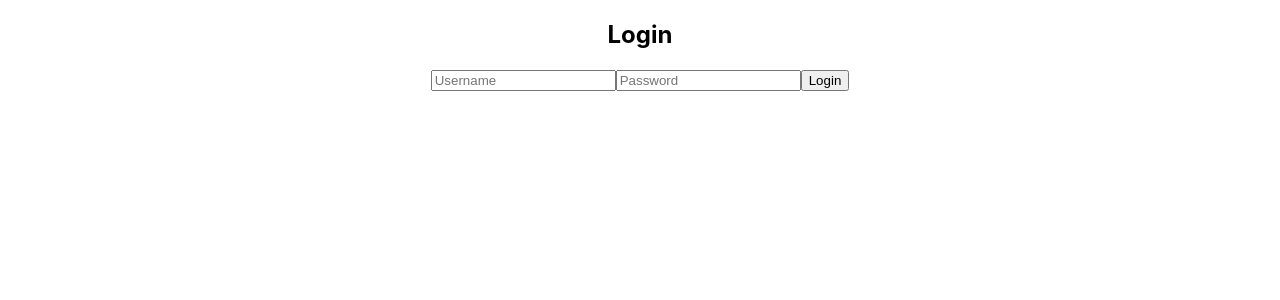
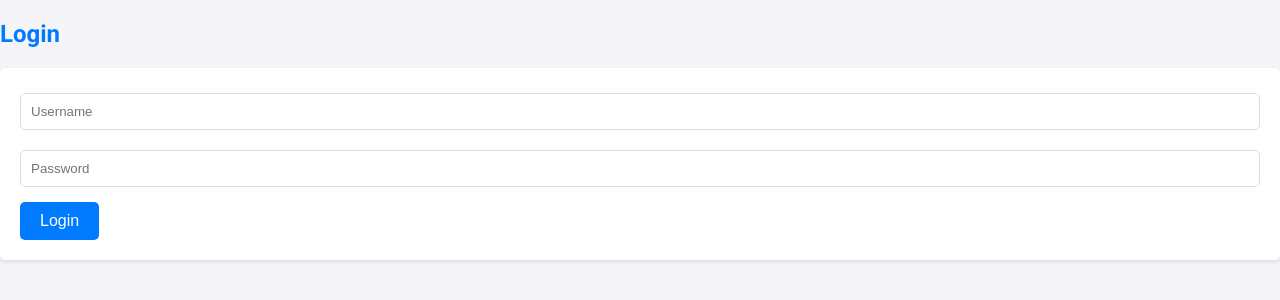
Before and after one commit to ANSHIKA010/Mini-loan-app, a React (Create React App) app in the folder web-app/: page /login in a window 1280 px wide. Shown: the top 300 px of the page. Built offline with nearby package versions, Linux system fonts and the light colour scheme.

Commit message:
added basic css

```diff
--- a/web-app/src/App.css
+++ b/web-app/src/App.css
@@ -1,41 +1,17 @@
-.App {
-  text-align: center;
+
+body {
+  font-family: 'Roboto', sans-serif;
+  background-color: #f4f4f9;
+  color: #333;
+  margin: 0;
+  padding: 0;
 }
 
-.App-logo {
-  height: 40vmin;
-  pointer-events: none;
+h1, h2, h3, h4, h5 {
+  color: #007bff;
+  margin-bottom: 10px;
 }
 
-@media (prefers-reduced-motion: no-preference) {
-  .App-logo {
-    animation: App-logo-spin infinite 20s linear;
-  }
-}
-
-.App-header {
-  background-color: #282c34;
-  min-height: 100vh;
-  display: flex;
-  flex-direction: column;
-  align-items: center;
-  justify-content: center;
-  font-size: calc(10px + 2vmin);
-  color: white;
-}
-
-.App-link {
-  color: #61dafb;
-}
-
-@keyframes App-logo-spin {
-  from {
-    transform: rotate(0deg);
-  }
-  to {
-    transform: rotate(360deg);
-  }
-}
 
 .home-container {
     text-align: center;
@@ -65,3 +41,117 @@
 .home-links .button:hover {
     background-color: #0056b3;
 }
+
+
+.container {
+  max-width: 800px;
+  margin: 0 auto;
+  padding: 20px;
+}
+
+
+form {
+  background: #fff;
+  padding: 20px;
+  margin: 20px 0;
+  border-radius: 5px;
+  box-shadow: 0 2px 4px rgba(0, 0, 0, 0.1);
+}
+
+form h3 {
+  margin-top: 0;
+}
+
+label {
+  display: block;
+  font-weight: bold;
+  margin-bottom: 5px;
+}
+
+input[type="text"],
+input[type="number"],
+input[type="password"] {
+  width: 100%;
+  padding: 10px;
+  margin: 5px 0 15px;
+  border: 1px solid #ddd;
+  border-radius: 5px;
+  box-sizing: border-box;
+}
+
+button {
+  background-color: #007bff;
+  color: white;
+  padding: 10px 20px;
+  border: none;
+  border-radius: 5px;
+  cursor: pointer;
+  font-size: 1em;
+}
+
+button:hover {
+  background-color: #0056b3;
+}
+
+button:disabled {
+  background-color: #ddd;
+  cursor: not-allowed;
+}
+
+/* Link Buttons */
+.home-links .button,
+a.button {
+  display: inline-block;
+  margin: 10px;
+  padding: 10px 20px;
+  background-color: #007bff;
+  color: white;
+  text-decoration: none;
+  border-radius: 5px;
+}
+
+a.button:hover {
+  background-color: #0056b3;
+}
+
+
+.loan-item {
+  background: #fff;
+  padding: 15px;
+  margin: 10px 0;
+  border-radius: 5px;
+  box-shadow: 0 2px 4px rgba(0, 0, 0, 0.1);
+}
+
+.loan-item h4 {
+  margin-top: 0;
+  font-size: 1.2em;
+}
+
+.loan-item p {
+  margin: 5px 0;
+}
+
+/* Admin Panel */
+.admin-panel {
+  margin-top: 20px;
+}
+
+.admin-panel h2 {
+  color: #dc3545;
+}
+
+/* Responsive */
+@media (max-width: 600px) {
+  .container {
+      padding: 10px;
+  }
+
+  button,
+  input[type="text"],
+  input[type="number"],
+  input[type="password"] {
+      font-size: 1em;
+      padding: 8px;
+  }
+}
--- a/web-app/src/components/LoanList.js
+++ b/web-app/src/components/LoanList.js
@@ -22,7 +22,7 @@ const LoanList = ({ loans, onAddRepayment }) => {
                                 </p>
                             ))}
                         </div>
-                        {loan.status !== 'PAID' && (
+                        {loan.status === 'APPROVED' && (
                             <RepaymentForm loanId={loan._id} onAddRepayment={onAddRepayment} />
                         )}
                     </div>
```
